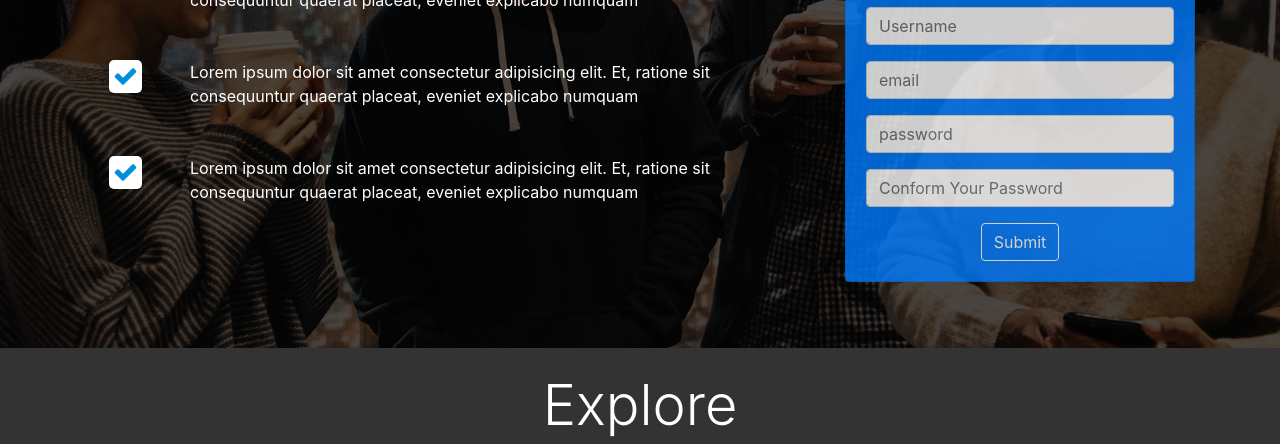
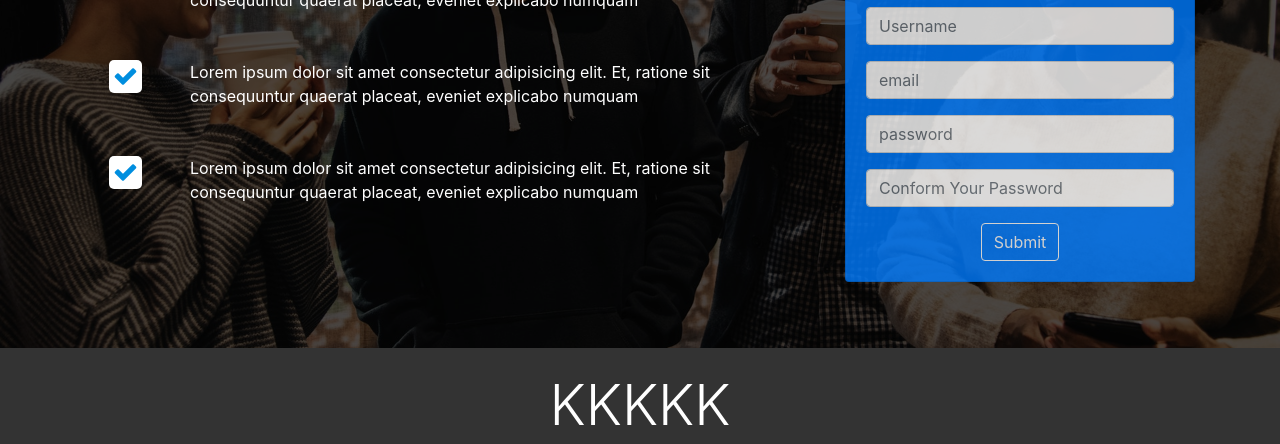
Before and after one commit to proalaa/Ouro-webiste, a plain HTML site: page index.html in a window 1280 px wide. Shown: the part 352-796 px from the top of the page. Drawn offline with Linux system fonts and the light colour scheme.

Commit message:
Update index.html

```diff
--- a/index.html
+++ b/index.html
@@ -101,7 +101,7 @@
                     <div class="row">
                         <div class="col text-center">
                             <div class="p-4">
-                                <h3 class="display-4">Explore</h3>
+                                <h3 class="display-4">KKKKK</h3>
                                 <p class="lead"> Lorem ipsum dolor sit amet consectetur, adipisicing elit. Illum commodi officia architecto ea autem suscipit soluta laborum! Modi facere doloribus reiciendis necessitatibus magni voluptatum incidunt dignissimos animi dolore. Eaque, aut!</p>
                                 <button class="btn btn-outline-info">Explore</button>
                             </div>
```
